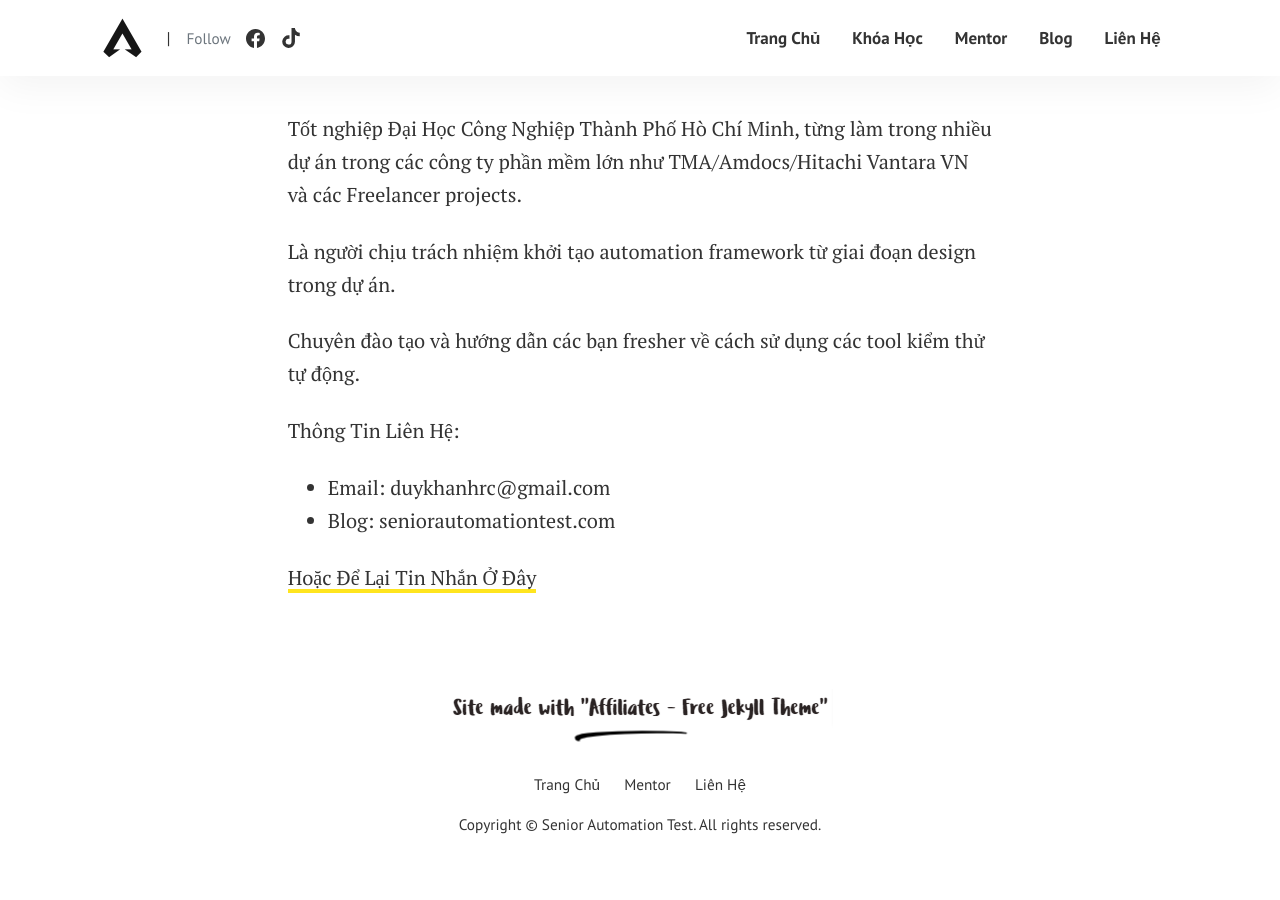
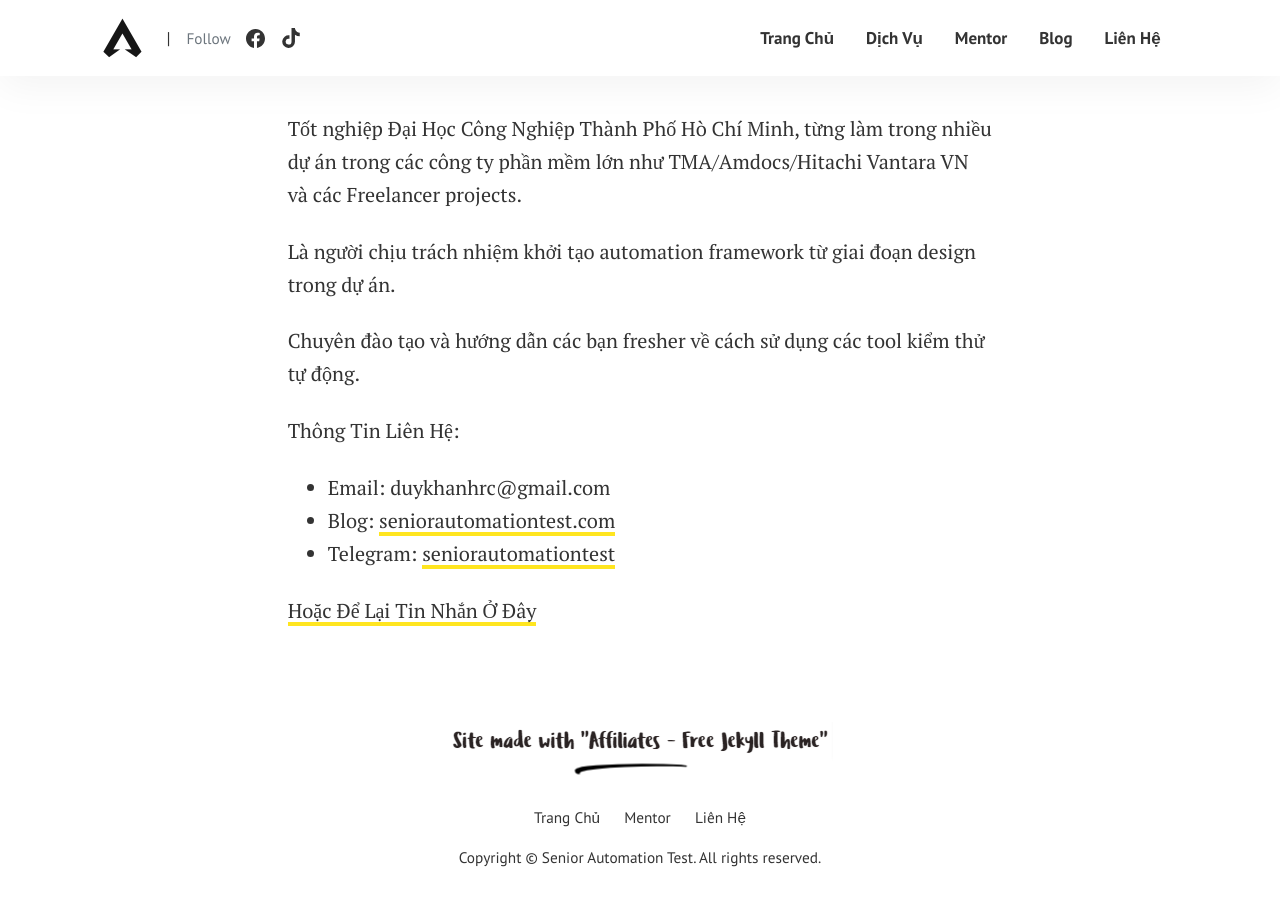
Before and after one commit to duykhanhrc/duykhanhrc.github.io, a Jekyll site: the page built from pages/about.md, in a window 1280 px wide and 900 px high, scrolled down 514 px. Built offline with Jekyll 4.4.1, drawn with Linux system fonts in a browser that asks for light colours; before the commit the page ends 1381 px from its top, so only the background shows below that.

Commit message:
rebuilding site Sat Oct 30 17:29:26 SEAST 2021

```diff
--- a/_config.yml
+++ b/_config.yml
@@ -60,5 +60,5 @@ plugins:
 - jekyll-archives
 
 collections:
-  courses:
+  services:
     output: true
--- a/_data/menus.yml
+++ b/_data/menus.yml
@@ -4,8 +4,8 @@ topmenu:
 - title: Trang Chủ
   url: ""
 
-- title: Khóa Học
-  url: "courses/"
+- title: Dịch Vụ
+  url: "services/"
 
 - title: Mentor
   url: "about/"
--- a/index.html
+++ b/index.html
@@ -40,9 +40,9 @@ background: '/img/bg-index.jpg'
 <section class="row">
   <div class="col-sm-8">
 
-    <h2 class="title text-center" style="margin-bottom: 30px; font-weight: bold;">KHÓA HỌC</h2>
+    <h2 class="title text-center" style="margin-bottom: 30px; font-weight: bold;">DỊCH VỤ</h2>
     <div class="row">
-      {% for course in site.courses %}
+      {% for course in site.services %}
         <div class="col-md-6 mb-5">
           {% include coursebox.html %}
         </div>
--- a/pages/about.md
+++ b/pages/about.md
@@ -14,6 +14,7 @@ Chuyên đào tạo và hướng dẫn các bạn fresher về cách sử dụng
 
 Thông Tin Liên Hệ:
 + Email: duykhanhrc@gmail.com
-+ Blog: seniorautomationtest.com
++ Blog: [seniorautomationtest.com](https://seniorautomationtest.com)
++ Telegram: [seniorautomationtest](https://t.me/seniorautomationtest)
 
 [Hoặc Để Lại Tin Nhắn Ở Đây](/contact/)
--- a/pages/courses.html
+++ /dev/null
@@ -1,5 +0,0 @@
----
-layout: courses
-title: Courses
-permalink: "/courses/"
----
--- /dev/null
+++ b/pages/services.html
@@ -0,0 +1,5 @@
+---
+layout: services
+title: services
+permalink: "/services/"
+---
```
Also changed, not shown: _courses/course001.md (deleted, +0 -23 lines), _layouts/courses.html (deleted, +0 -13 lines), _layouts/services.html (added, +13 -0 lines), _services/001.md (added, +14 -0 lines), _services/002.md (renamed from _courses/course002.md), _services/003.md (renamed from _courses/course003.md), _services/004.md (renamed from _courses/course004.md), _services/005.md (renamed from _courses/course005.md), assets/images/automationtest/automationtesting.jpg, assets/images/seniorqa.jpg.
